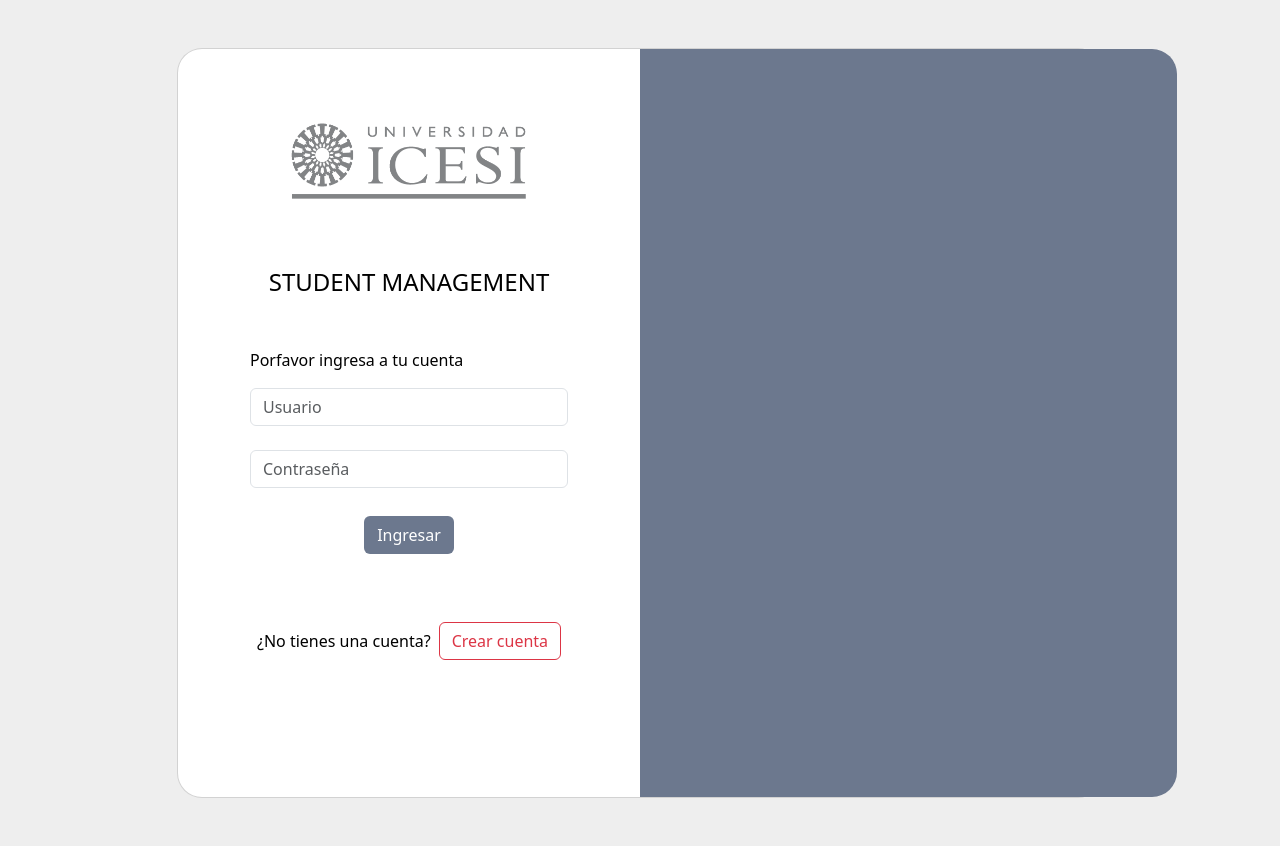
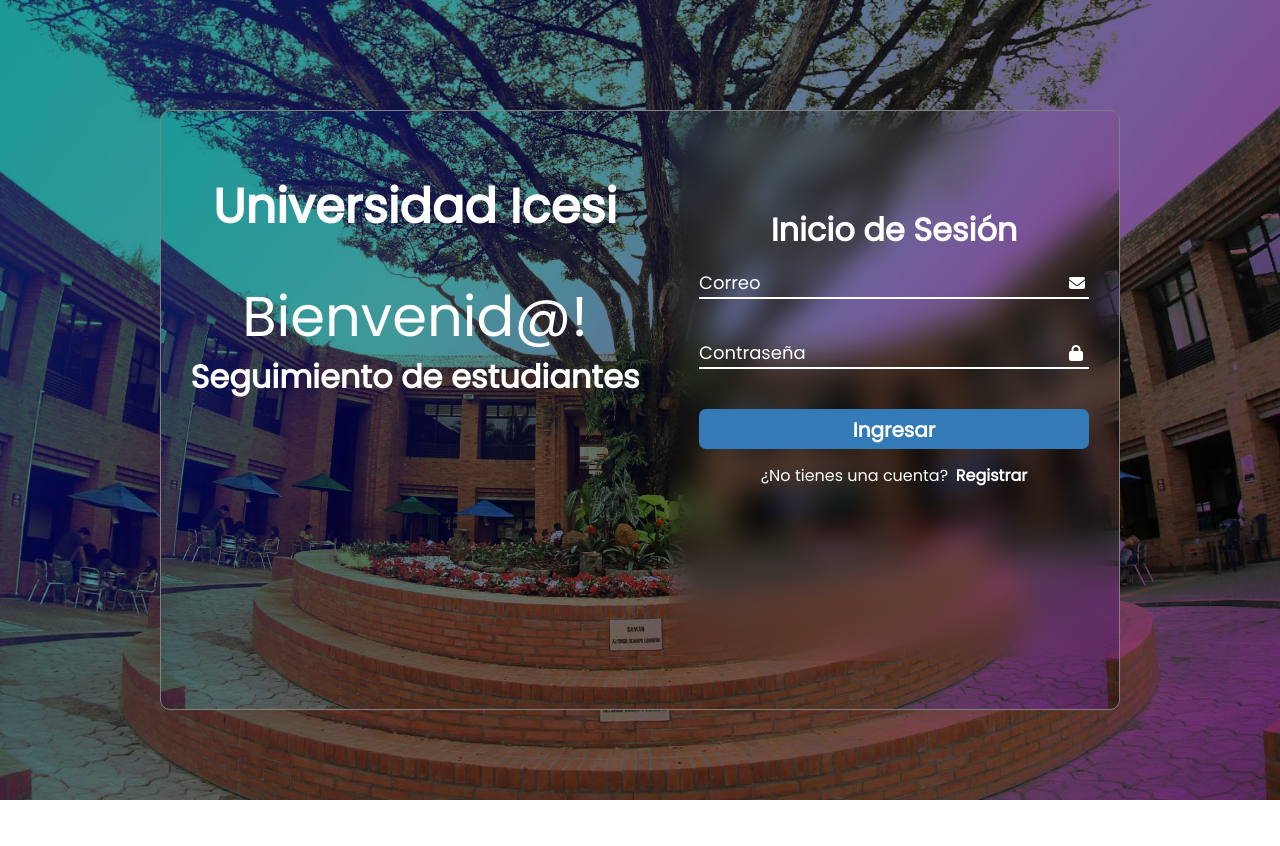
Before and after one commit to SamuelGutierrez24/Proyecto_Integrador1-StudentsManagement, a Django app: page /signin/ in a window 1280 px wide. After the commit the page ends 800 px from the top, so only its background shows below. Run offline with Django 4.2, Linux system fonts and the light colour scheme; some libraries are stand-ins or nearby versions.

Commit message:
fix: 🐛Bug in the send Custom report for each donor fixed
Also, some css was changed in the signin and signup view

```diff
--- a/Icesi_Students_Management/forms.py
+++ b/Icesi_Students_Management/forms.py
@@ -184,8 +184,8 @@ class envioMensaje(forms.ModelForm):
 
 class enviarReporte(forms.Form):
     title = forms.CharField(label="Titulo", max_length=70, required=False)
-    todosDonantes = forms.BooleanField(label="Enviar seguimiento de beca a todos los donadores?",required=False)
+    allDonor = forms.BooleanField(label="Enviar seguimiento de beca a todos los donadores?",required=False)
     email = forms.EmailField(label="Correo Destinatario", widget=forms.TextInput(attrs={'placeholder':'ejemplo@gmail.com'}),required=False)
     description = forms.CharField(label="Mensaje", max_length=500, required=False, widget=forms.Textarea)
     class Meta:
-        fields = ['title', 'todosDonantes','email', 'description']
+        fields = ['title', 'allDonor','email', 'description']
--- /dev/null
+++ b/Icesi_Students_Management/static/css/signin.css
@@ -0,0 +1,182 @@
+@import url('https://fonts.googleapis.com/css2?family=Poppins&display=swap');
+
+*{
+    margin:0;
+    padding:0;
+    box-sizing: border-box;
+    font-family: 'Poppins', sans-serif;
+}
+
+.background{
+    width: 100%;
+    height: 100vh;
+    background-image: url('../Images/saman_slider.jpg');
+    background-position: center;
+    background-size: cover;
+}
+
+.home{
+    position: absolute;
+    top: 50%;
+    left: 50%;
+    width: 75%;
+    height: 75%;
+    transform: translate(-50%,-50%);
+    background-image: url('../Images/saman_slider.jpg');
+    background-position: center;
+    background-size: cover;
+    display: flex;
+    margin-top: 10px;
+    border: 0.1px solid grey;
+    border-radius: 10px;
+}
+
+.content{
+    display: flex;
+    flex-direction: column;
+    width: 700px;
+    padding: 100px 0;
+}
+
+.content a{
+    position: relative;
+    text-decoration: none;
+    color: #fff;
+    text-align: center;
+    font-size: 3em;
+    font-weight: 700;
+    top:-40px;
+}
+
+.content h2{
+    font-size: 3.5em;
+    text-align: center;
+    color: #fff;
+}
+
+.content h3{
+    font-size: 2em;
+    text-align: center;
+    color: #fff;
+}
+
+.content pre{
+    margin-top: 20px;
+    text-align: center;
+    font-size: 1em;
+    color: #fff;
+}
+
+.content .icon{
+    margin-top: 20px;
+    font-size: 1.5em;
+    display: flex;
+    justify-content: center;
+}
+
+.login{
+    width: 450px;
+    height: 550px;
+    position: relative;
+    padding: 100px 30px;
+    backdrop-filter: blur(15px);
+}
+
+.login h2{
+    font-size: 2em;
+    text-align: center;
+    margin-bottom: 20px;
+    color: #fff;
+}
+
+.login .input{
+    position: relative;
+    width: 100%;
+    height: 30px;
+    margin-bottom: 40px;
+}
+
+.login .input .input1{
+    font-size: 16px;
+    display: flex;
+    flex-direction: column;
+    justify-content: center;
+    align-items: center;
+    background: transparent;
+    border: none;
+    outline: none;
+    border-bottom: 2px solid #fff;
+    color: #fff;
+    width: 100%;
+    height: 100%;
+}
+
+::placeholder{
+    color: #fff;
+    font-size: 18px;
+}
+
+.login .input i{
+    position: relative;
+    right: -370px;
+    bottom: 27px;
+    color: #fff;
+}
+
+.check{
+    display: flex;
+    justify-content: space-between;
+    margin-bottom: 40px;
+    color: #fff;
+}
+
+.check a{
+    text-decoration: none;
+    color:#fff
+}
+
+.check a:hover{
+    text-decoration: underline;
+}
+
+.login .button{
+    width: 100%;
+    height: 40px;
+    margin-bottom: 15px;
+}
+
+button{
+    width: 100%;
+    height: 40px;
+    background-color: rgb(33, 20, 220);
+    border: none;
+    outline: none;
+    font-size: 20px;
+    font-weight: 700;
+    border-radius: 7px;
+    color: #fff;
+}
+
+button:active{
+    font-size: 25px;
+}
+
+.login .sign-up{
+    display: flex;
+    justify-content: center;
+}
+
+.login .sign-up a{
+    text-decoration: none;
+    color: #fff;
+    font-weight: 700;
+    margin-left: 2%;
+}
+
+.login .sign-up p{
+    color: #fff;
+}
+
+.sign-up a:hover{
+    text-decoration: underline;
+}
--- a/Icesi_Students_Management/templates/agregar_estudiante.html
+++ b/Icesi_Students_Management/templates/agregar_estudiante.html
@@ -51,6 +51,9 @@
     <meta charset="UTF-8">
     <meta name="viewport" content="width=device-width, initial-scale=1.0">
     <link rel="stylesheet" href="https://cdnjs.cloudflare.com/ajax/libs/font-awesome/5.15.3/css/all.min.css">
+    {% block tituloPagina %}
+    <title>Agregar estudiantes</title>
+    {% endblock %}
 </head>
 
 <body>
--- a/Icesi_Students_Management/templates/menuContabilidad.html
+++ b/Icesi_Students_Management/templates/menuContabilidad.html
@@ -1,7 +1,6 @@
 {% extends 'base.html' %}
 {% load static %}
 <!DOCTYPE html>
->>>>>>> Stashed changes
 
 {% block titulo %}
 <style>
--- a/Icesi_Students_Management/templates/signin.html
+++ b/Icesi_Students_Management/templates/signin.html
@@ -1,20 +1,44 @@
 <!DOCTYPE html>
+{% load static%}
 <html lang="en">
 
 <head>
     <meta charset="UTF-8">
     <meta name="viewport" content="width=device-width, initial-scale=1.0">
-  <title>Student Management</title>
+    <script src="https://kit.fontawesome.com/c9f5871d83.js" crossorigin="anonymous"></script>
     <link rel="stylesheet" href="https://cdn.jsdelivr.net/npm/bootstrap@5.3.2/dist/css/bootstrap.min.css">
+    <link rel="stylesheet" href="{% static 'css/signin.css' %}">
+    <title>Inicio de Sesión</title>
     <script src="https://code.jquery.com/jquery-3.6.0.min.js"></script>
-
     <script src="https://cdn.jsdelivr.net/npm/bootstrap@5.0.0/dist/js/bootstrap.bundle.min.js"></script>
+    <link rel="icon" href="{% static './Images/logo_u_icesi.png'%}">
 </head>
 
 <body>
-  {% load static %}
-  <section class="h-100 gradient-form" style="background-color: #eee;">
+    <style>
+        .login #ingresar {
+            width: 100%;
+            height: 40px;
+            margin-bottom: 15px;
+        }
 
+        #ingresar {
+            width: 100%;
+            height: 40px;
+            background-color: #337AB7;
+            border: none;
+            outline: none;
+            font-size: 20px;
+            font-weight: 700;
+            border-radius: 7px;
+            color: #fff;
+        }
+
+        #ingresar:hover {
+            background-color: #1F4E75;
+        }
+    </style>
+    <div class="background">
         {% if messages %}
         {% for message in messages %}
         {% if message.tags == 'error' %}
@@ -30,76 +54,39 @@
         {% endif %}
         {% endfor %}
         {% endif %}
-
-    <div class="container py-5 h-100">
-      <div class="row d-flex justify-content-center align-items-center h-100">
-        <div class="col-xl-10">
-          <div class="card text-black" style="border-radius: 25px;">
-            <div class="row g-0">
-              <div class="col-lg-6">
-                <div class="card-body p-md-5 mx-md-4">
-
-                  <div class="text-center mb-5">
-                    <img src="{% static 'logo_icesi_grispng.png' %}" style="width: 250px;" alt="logo">
     </div>
-                  <div class="text-center">
-                    <h4 class="mt-1 mb-5 pb-1">STUDENT MANAGEMENT</h4>
+    <section class="home">
+        <div class="content">
+            <a href="#">Universidad Icesi</a>
+            <h2>Bienvenid@!</h2>
+            <h3><b>Seguimiento de estudiantes</b></h3>
         </div>
-
         <form action="/signin/" method="POST">
             {% csrf_token %}
-
-
-
-                    <div class="form-outline mb-4">
-                      <h6 style="color: red; font-size: 15px;">
-                        {{error}}
-                      </h6>
+            <div class="login">
+                <h2><b>Inicio de Sesión</b></h2>
+                <div class="input">
+                    <input type="text" class="input1" placeholder="Correo" name="username" required>
+                    <i class="fa-solid fa-envelope"></i>
                 </div>
-
-                    <p>Porfavor ingresa a tu cuenta</p>
-
-                    <div class="form-outline mb-4">
-                      <input type="username" id="form2Example11" class="form-control" placeholder="Usuario"
-                        name="username" />
+                <div class="input">
+                    <input type="password" class="input1" placeholder="Contraseña" name="password" required>
+                    <i class="fa-solid fa-lock"></i>
                 </div>
-
-                    <div class="form-outline mb-4">
-                      <input type="password" id="form2Example22" class="form-control" placeholder="Contraseña"
-                        name="password" />
-                    </div>
-
-                    <div class="text-center pt-1 mb-5 pb-1">
-                      <button class="btn btn-block fa-lg gradient-custom-2 mb-3" type="submit"
-                        style="background-color:#6C788E; color:white">Ingresar</button>
+                <div class="button">
+                    <button class="btn" type="submit" id="ingresar">Ingresar</button>
                     <a class="text-muted" href="#!"></a>
                 </div>
-
-                    <div class="d-flex align-items-center justify-content-center pb-4">
-                      <p class="mb-0 me-2">¿No tienes una cuenta?</p>
-                      <button id="signupBtn" type="button" class="btn btn-outline-danger">Crear cuenta</button>
-                    </div>
-
-                  </form>
-
+                <div class="sign-up">
+                    <p>¿No tienes una cuenta?</p>
+                    <a href="#" id="signupBtn"> Registrar </a>
                 </div>
             </div>
-              <div class="col-lg-6 align-items-center">
-                <div
-                  style="background-color:#6C788E; width: 537px; height: 748px; border-top-right-radius: 25px; border-bottom-right-radius: 25px;">
-                </div>
-              </div>
-            </div>
-          </div>
-        </div>
-      </div>
-    </div>
-    </div>
+        </form>
     </section>
 </body>
 
 </html>
-
 <script>
     const signupBtn = document.getElementById('signupBtn');
 
--- /dev/null
+++ b/Icesi_Students_Management/views/pruebaTiktok.py
@@ -0,0 +1,4 @@
+from django.shortcuts import render
+
+def menuVistaTiktok(request):
+    return render(request, 'vistaTiktokRegistrar.html')
--- a/Icesi_Students_Management/views/signin_view.py
+++ b/Icesi_Students_Management/views/signin_view.py
@@ -1,5 +1,6 @@
 from django.shortcuts import render, redirect
 from django.contrib.auth import authenticate, login
+from django.contrib import messages
 
 
 def signin(request):
@@ -8,7 +9,6 @@ def signin(request):
     else:
 
         user = authenticate(request, username=request.POST['username'], password=request.POST['password'])
-        print(user.rol)
         if user is not None:
             if user.rol == 0:
                 login(request, user)
@@ -28,6 +28,5 @@ def signin(request):
             else:
                 print("No puede entrear")
         else:
-            return render(request, 'signin.html', {
-                'error': 'Usuario y/o contrasena incorrecta'
-            })
+            messages.error(request,"Usuario y/o contrasena incorrecta")
+            return render(request, 'signin.html')
--- a/Icesi_Students_Management/views/utils.py
+++ b/Icesi_Students_Management/views/utils.py
@@ -1,12 +1,12 @@
-from io import BytesIO # nos ayuda a convertir un html en pdf
+from io import BytesIO
 from django.http import HttpResponse
 from django.template.loader import get_template
-
 from xhtml2pdf import pisa
 
 def createPDF(template_src, context_dict={}):
     template = get_template(template_src)
     html  = template.render(context_dict)
+
     result = BytesIO()
     pdf = pisa.pisaDocument(BytesIO(html.encode("ISO-8859-1")), result)
     if not pdf.err:
--- a/Students_Management/urls.py
+++ b/Students_Management/urls.py
@@ -29,7 +29,7 @@ import Icesi_Students_Management.views.menu_filantropia as menu_filantropia
 import Icesi_Students_Management.views.agregar_estudiante as agregar_estudiante
 from Icesi_Students_Management.views import envioAlerta
 from Icesi_Students_Management.views import envioReportes
-
+from Icesi_Students_Management.views import pruebaTiktok
 
 urlpatterns = [
     path('admin/', admin.site.urls),
@@ -51,6 +51,5 @@ urlpatterns = [
     path('menu_filantropia/agregar_estudiante/', agregar_estudiante.agregar, name='agregar estudiante'),
     path('', include('Icesi_Students_Management.urls')),
     path('menu_filantropia/envioAlerta.html', envioAlerta.enviarMensaje, name='enviarMensaje'),
-    path('menu_filantropia/envioReportes.html', envioReportes.envioReporte, name='envioReportes'),
-
+    path('menu_filantropia/envioReportes.html', envioReportes.sendReport, name='envioReportes'),
 ]
```
Also changed, not shown: Icesi_Students_Management/static/css/signup.css (added, +119 -0 lines), Icesi_Students_Management/templates/estiloSB.html (+15 -7 lines), Icesi_Students_Management/templates/signup.html (+76 -83 lines), Icesi_Students_Management/views/envioReportes.py (+52 -55 lines), Icesi_Students_Management/views/signup_view.py (+8 -9 lines), Icesi_Students_Management/static/Images/fondoIcesi.jpg (deleted), Icesi_Students_Management/static/Images/fondoLogin.jpg (added), Icesi_Students_Management/static/Images/fondoPrueba.jpg (added), Icesi_Students_Management/static/Images/saman_slider.jpg (added). Lines whose indentation alone changed are shown as unchanged.
